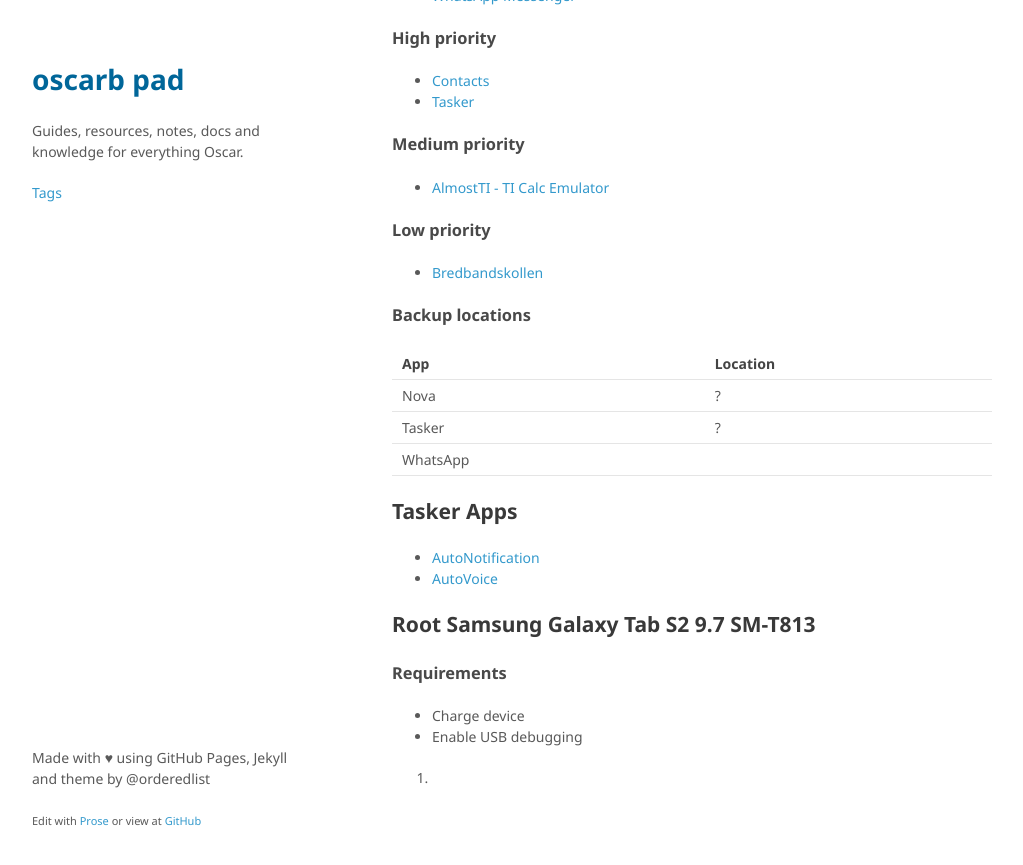
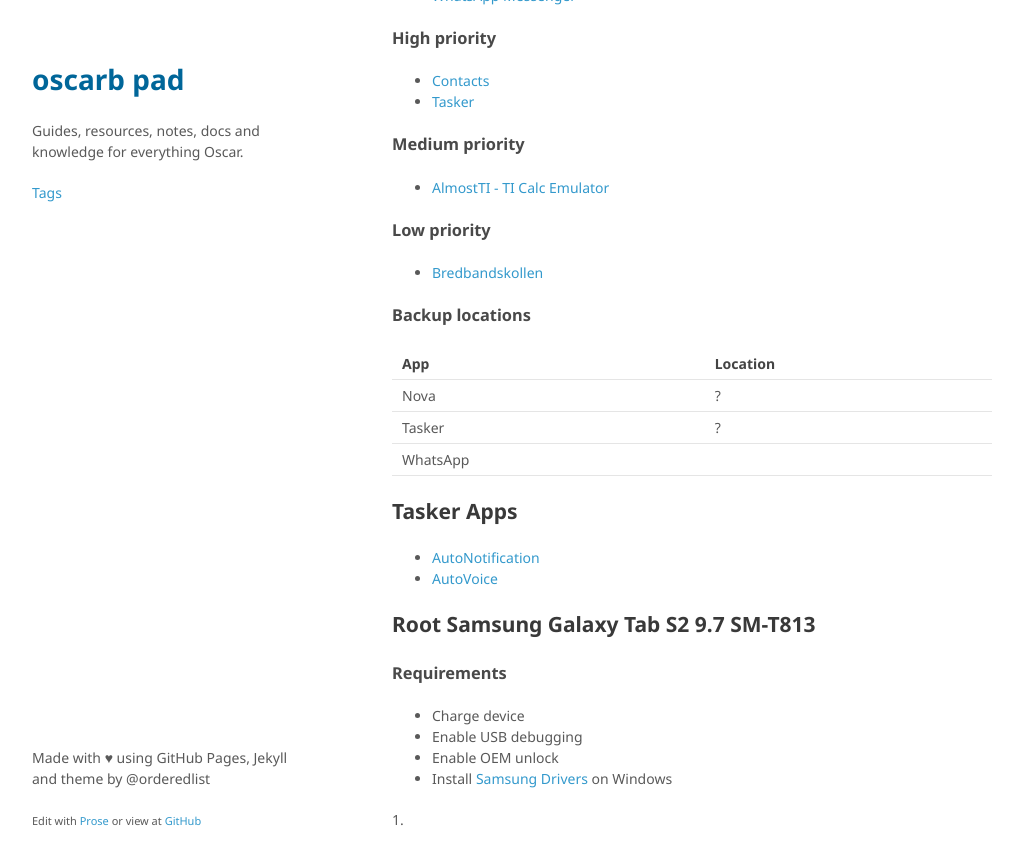
Before and after one commit to oscarb/pad, a Jekyll site: the page built from _docs/android-device-guide.md, in a window 1280 px wide and 900 px high, scrolled down 2519 px. Shown: the top 865 px of the window, without its empty margins (128-1151 px from the left). Built offline with Jekyll 4.4.1, drawn with Linux system fonts in a browser that asks for light colours; some web fonts are replaced.

Commit message:
Update android-device-guide.md

```diff
--- a/_docs/android-device-guide.md
+++ b/_docs/android-device-guide.md
@@ -161,6 +161,8 @@ WhatsApp |
 
 * Charge device
 * Enable USB debugging
+* Enable OEM unlock
+* Install [Samsung Drivers](https://developer.samsung.com/galaxy/others/android-usb-driver-for-windows) on Windows
 
 
 1.
```
